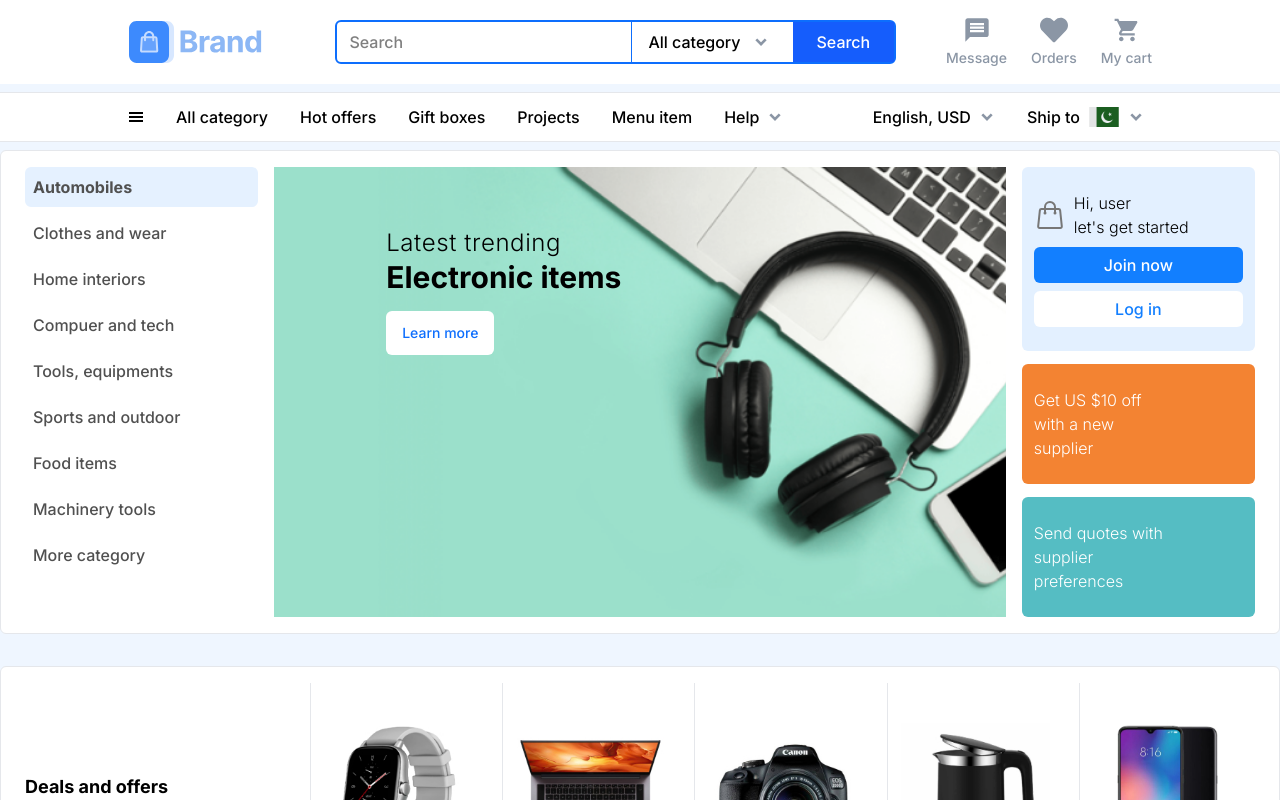
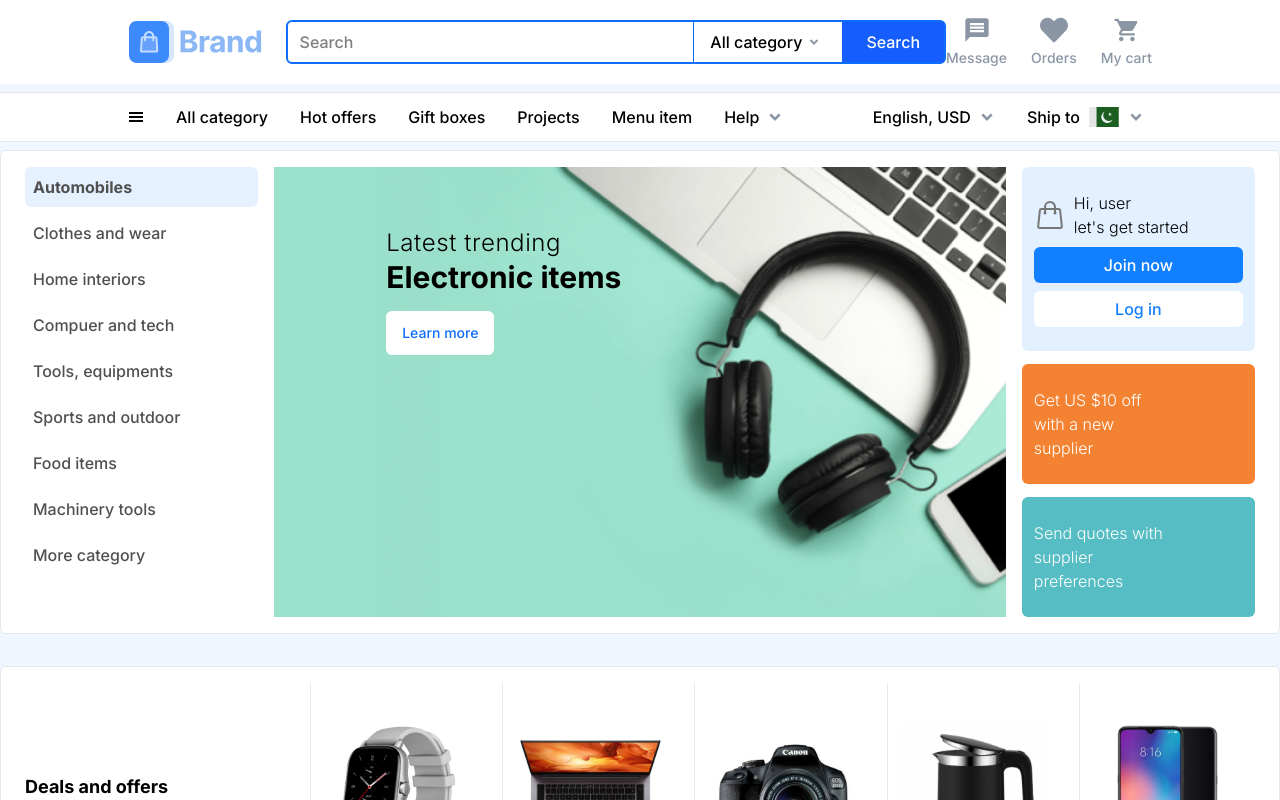
Before and after one commit to shaaav1e/ecommerce-task, a React (Vite) app: page / in a window 1280 px wide. Shown: the top 800 px of the page. Built offline with nearby package versions, Linux system fonts and the light colour scheme.

Commit message:
Fixed padding issue

```diff
--- a/src/components/ExtraServices.jsx
+++ b/src/components/ExtraServices.jsx
@@ -35,12 +35,12 @@ const ExtraServices = () => {
   return (
     <div className="mt-6">
       <div className="w-[100%] md:container md:mx-auto ">
-        <h1 className="text-black font-semibold text-xl md:text-2xl">
+        <h1 className="text-black font-semibold text-xl md:text-2xl p-4">
           Our extra services
         </h1>
 
         {/* Mobile layout - horizontal scrolling */}
-        <div className="mt-4 flex overflow-x-auto pb-6 gap-4 md:hidden scrollbar-thin">
+        <div className="mt-4 flex overflow-x-auto pb-6 gap-4 md:hidden scrollbar-thin p-4">
           {services.map((service, index) => (
             <div
               key={index}
--- a/src/components/Header.jsx
+++ b/src/components/Header.jsx
@@ -28,53 +28,64 @@ const Header = () => {
 
   return (
     <div className="bg-white py-4">
-      {/* Flex - Logo*/}
-      <div className="hidden container md:flex md:justify-between md:items-center">
-        <div className="logo flex items-center">
+      {" "}
+      {/* Desktop/Tablet Layout */}
+      <div className="hidden container md:flex md:justify-between md:items-center md:flex-wrap lg:flex-nowrap">
+        {/* Logo - Left Section */}
+        <div className="logo flex items-center md:mb-0 md:mr-4 lg:mr-0">
           <img src={logo} alt="Logo" className="h-12" />
         </div>
-        {/* Input - Mid Section*/}{" "}
-        <div className="Search flex items-stretch border-2 border-blue rounded-md">
+
+        {/* Input - Mid Section */}
+        <div className="Search flex-grow flex items-stretch border-2 border-blue rounded-md md:order-3 md:w-full md:mt-4 lg:mt-0 lg:order-none lg:w-auto lg:max-w-xl xl:max-w-2xl">
           <input
             type="text"
             placeholder="Search"
-            className="pl-3 pr-12 py-2 outline-none flex-grow"
+            className="pl-3 py-2 outline-none min-w-0 flex-grow"
           />
-          <div className="flex items-center px-4 border-l border-blue cursor-pointer">
-            <p className="mr-1">All category</p>
-            <RiArrowDropDownLine size={32} className="text-icons" />
+          <div className="flex items-center px-2 md:px-3 lg:px-4 border-l border-blue cursor-pointer whitespace-nowrap">
+            <p className="text-sm lg:text-base">All category</p>
+            <RiArrowDropDownLine
+              size={24}
+              className="text-icons flex-shrink-0"
+            />
           </div>
-          <button className="bg-blue-600 text-white px-6 py-2">Search</button>
-        </div>{" "}
-        {/* Icons - Right Section   */}
-        <div className="flex items-center gap-6 h-full my-auto">
+          <button className="bg-blue-600 text-white px-4 lg:px-6 py-2 whitespace-nowrap">
+            Search
+          </button>
+        </div>
+
+        {/* Icons - Right Section */}
+        <div className="flex items-center gap-3 md:gap-4 lg:gap-6 h-full my-auto">
           {icons.map((icon, i) => (
             <div
               key={i}
               className="flex flex-col items-center gap-1 text-icons"
             >
               {icon.icon}
-              <p className="text-icons text-sm">{icon.para}</p>
+              <p className="text-icons text-xs lg:text-sm whitespace-nowrap">
+                {icon.para}
+              </p>
             </div>
           ))}
         </div>
-      </div>
+      </div>{" "}
       {/* Mobile Layout */}
-      <div className="px-4 py-2 flex flex-col md:px-0 md:py-0  md:hidden">
-        <div className="flex justify-between items-center ">
+      <div className="w-full px-4 py-2 flex flex-col md:hidden">
+        <div className="flex justify-between items-center">
           <div className="left flex items-center gap-4">
-            <RxHamburgerMenu size={28} />
-            <img src={logo} alt="Logo" className="h-12" />
+            <RxHamburgerMenu size={24} className="text-gray-700" />
+            <img src={logo} alt="Logo" className="h-10" />
           </div>
-          <div className="right flex items-center gap-4">
-            <IoCartOutline size={28} />
-            <IoMdLogIn size={28} />
+          <div className="right flex items-center gap-5">
+            <IoCartOutline size={24} className="text-gray-700" />
+            <IoMdLogIn size={24} className="text-gray-700" />
           </div>
         </div>
-        <div className="flex items-center gap-2 border-1 border-gray-200 rounded-md px-2 py-2 mt-4 bg-placeholder-mob">
-          <CiSearch size={22} className="text-icons" />
+        <div className="flex items-center gap-2 border border-gray-200 rounded-md px-3 py-2 mt-4 bg-placeholder-mob w-full">
+          <CiSearch size={20} className="text-icons flex-shrink-0" />
           <input
-            className="focus:outline-none"
+            className="w-full focus:outline-none bg-transparent"
             type="text"
             placeholder="Search"
           />
--- a/src/components/Quote.jsx
+++ b/src/components/Quote.jsx
@@ -5,7 +5,7 @@ const Quote = () => {
     <div className="mt-4">
       <div className="bg-white w-[100%] md:container md:mx-auto md:rounded-md">
         <div className="flex justify-between bg md:rounded-md overflow-hidden">
-          <div className="md:w-1/2 flex flex-col gap-3 md:px-4 md:py-10 text-white">
+          <div className="md:w-1/2 flex flex-col p-4 gap-3 md:px-4 md:py-10 text-white">
             <h1 className="font-semibold text-xl md:text-3xl tracking-wide">
               An easy way to send <br /> requests to all suppliers
             </h1>
```
